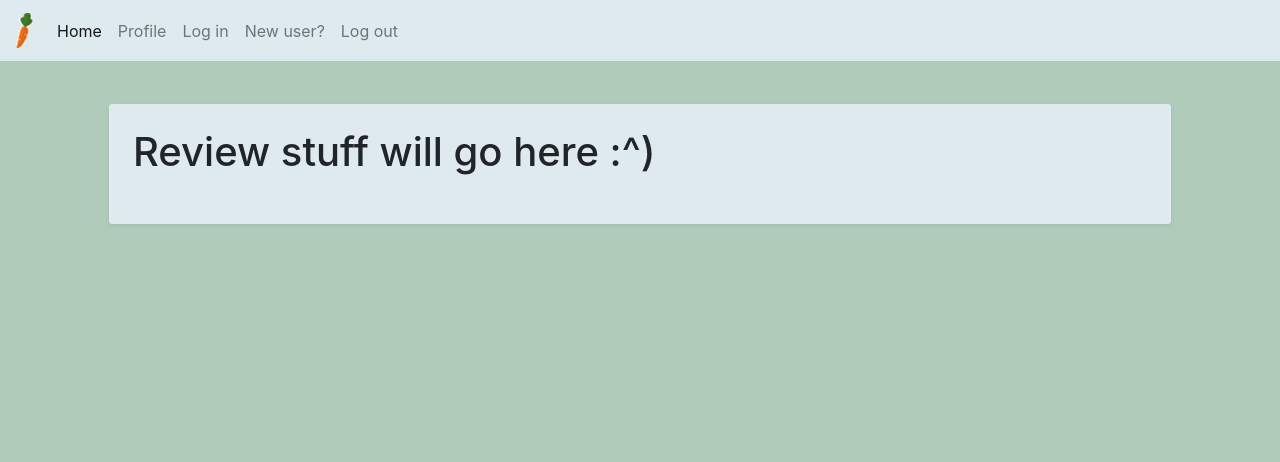
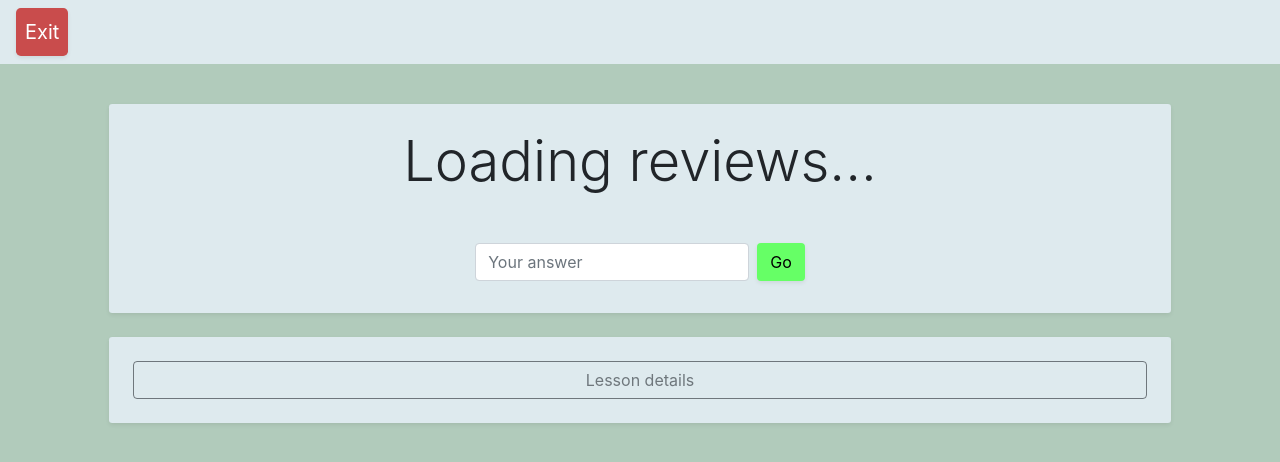
Before and after one commit to dmjz/studious, a Django app: page /review/ in a window 1280 px wide. Shown: the top 462 px of the page. Run offline with Django 3.2, Linux system fonts and the light colour scheme; the visitor is signed in with stand-in values (Sample User, id 1); some libraries are stand-ins or nearby versions.

Commit message:
Add content to dummy review page

```diff
--- a/core/templates/base.html
+++ b/core/templates/base.html
@@ -20,6 +20,7 @@
 
 <body class="color-1">
 
+    {% block navbar %}
     <nav class="navbar fixed-top navbar-expand-lg navbar-light color-2">
         <a class="navbar-brand" href="{% url 'home' %}">
             <img src="{% static 'images/logo.png' %}">
@@ -48,6 +49,7 @@
             </ul>
         </div>
     </nav>
+    {% endblock %}
 
     <div class="container">
         {% block content %}
--- a/review/templates/review.html
+++ b/review/templates/review.html
@@ -3,8 +3,29 @@
 
 {% block title %}Studious - Review{% endblock %}
 
+<!-- Custom navbar for the review page -->
+{% block navbar %}
+<nav class="navbar fixed-top navbar-expand navbar-light color-2">
+    <div class="collapse navbar-collapse" id="navbarSupportedContent">
+        <ul class="navbar-nav mr-auto">
+            <li class="nav-item active">
+                <a class="nav-link btn btn-lg review-exit-btn shadow-sm" href="{% url 'profile' %}">Exit</a>
+            </li>
+        </ul>
+    </div>
+</nav>
+{% endblock %}
+
 {% block content %}
-<div class="m-4 p-4 shadow-sm rounded-sm color-2">
-    <h1 class="display-6 mb-4">Review stuff will go here :^)</h1>
+<div class="m-4 p-4 shadow-sm rounded-sm color-2 text-center">
+    <h4 class="display-4" id="question-text">Loading reviews...</h4>
+    <form class="form-inline justify-content-center mt-5">
+        <input type="text" class="form-control mb-2 mr-sm-2" id="answer-input" name="answer-input" placeholder="Your answer">
+        <button type="submit" class="btn review-submit-btn shadow-sm mb-2">Go</button>
+    </form>
+</div>
+
+<div class="m-4 p-4 shadow-sm rounded-sm color-2 text-center">
+    <button type="button" class="btn btn-outline-dark btn-block" disabled>Lesson details</button>
 </div>
 {% endblock %}
--- a/static/css/style.css
+++ b/static/css/style.css
@@ -23,6 +23,22 @@
     background-color: #9d2f2f;
 }
 
+.review-exit-btn {
+    background-color: #c94c4c;
+    color: white !important;
+}
+.review-exit-btn:hover {
+    background-color: #9d2f2f;
+}
+
+.review-submit-btn {
+    background-color: #66ff66;
+    color: black !important;
+}
+.review-submit-btn:hover {
+    background-color: #00ff00;
+}
+
 /* Basically Bootstrap's disabled class, but doesn't fade colors */
 .custom-a-disabled {
     cursor: default;
```
